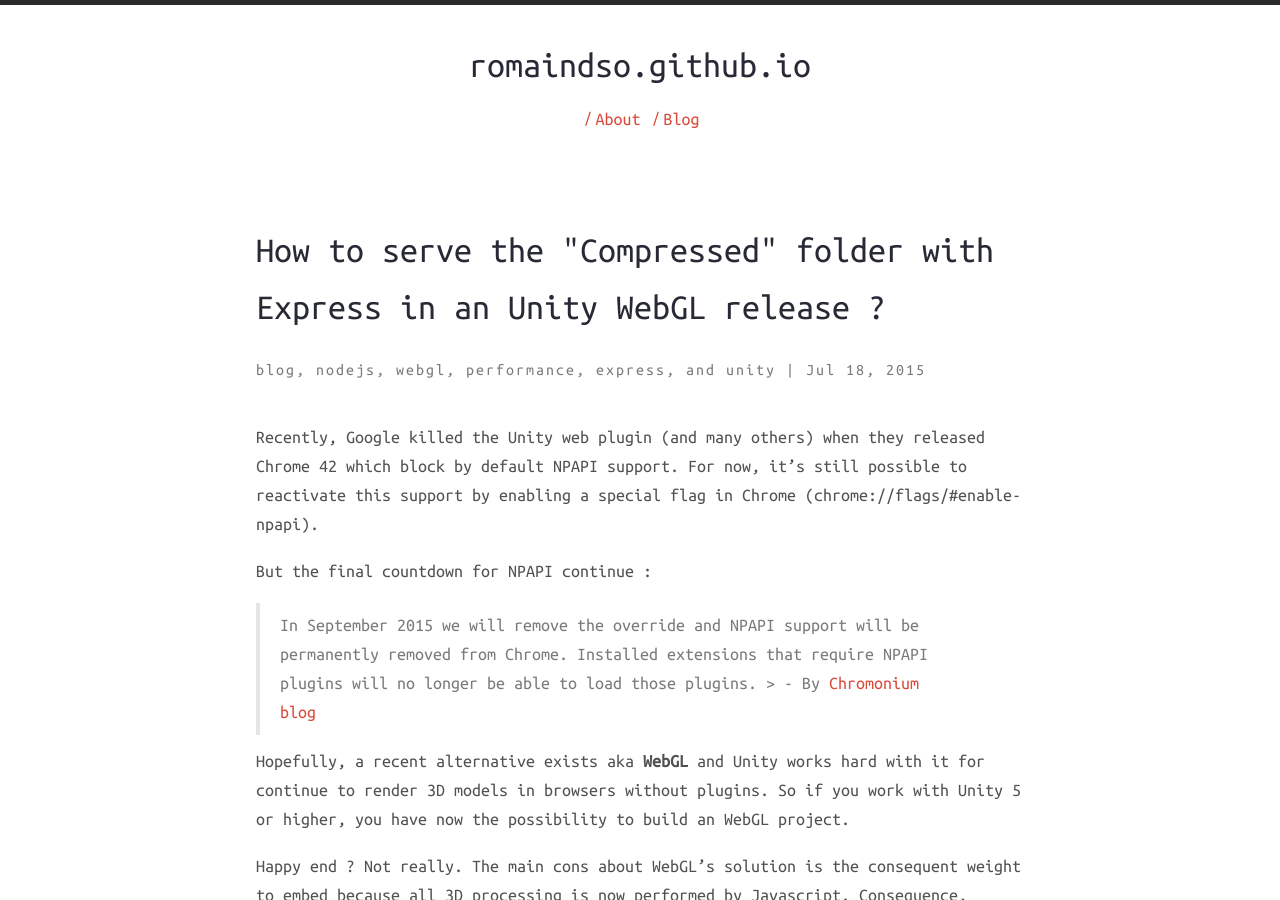
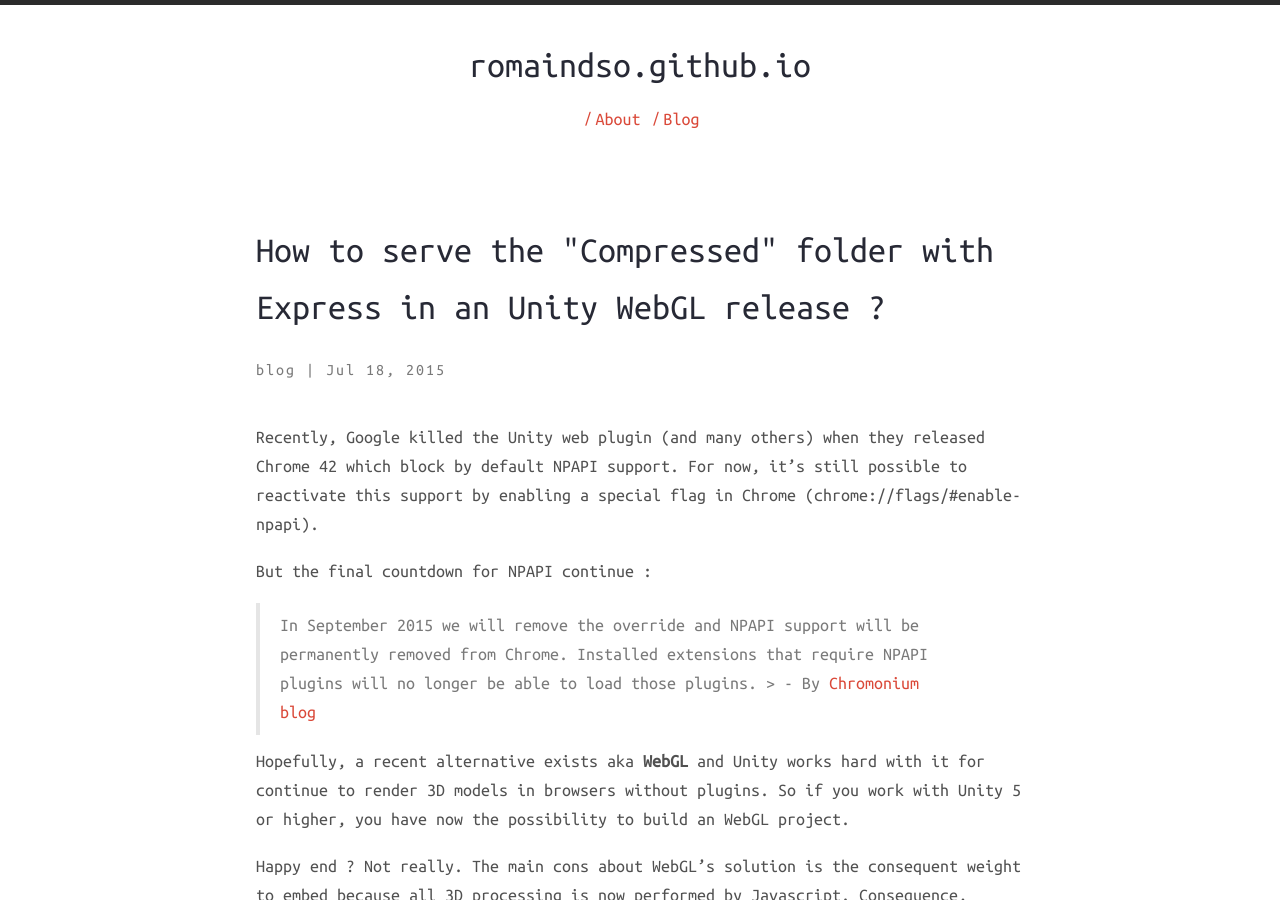
Before and after one commit to romaindso/romaindso.github.io, a Jekyll site: the page built from _posts/2015-07-18-how-to-serve-unity-webgl-compress-folder-with-express.markdown, in a window 1280 px wide and 900 px high. Built offline with Jekyll 4.4.1, drawn with Linux system fonts in a browser that asks for light colours; nearby versions of some CDN libraries; some of the changed text lies outside the part shown.

Commit message:
Write tags manually at the end of post (workaround)

```diff
--- a/_posts/2015-07-18-how-to-serve-unity-webgl-compress-folder-with-express.markdown
+++ b/_posts/2015-07-18-how-to-serve-unity-webgl-compress-folder-with-express.markdown
@@ -5,11 +5,6 @@ date:   2015-07-18 12:48:45
 description: "How to serve the \"Compressed\" folder with Express in an Unity WebGL release ?"
 categories:
 - blog
-- nodejs
-- webgl
-- performance
-- express
-- unity
 ---
 
 Recently, Google killed the Unity web plugin (and many others) when they released Chrome 42 which block by default NPAPI support. For now, it's still possible to reactivate this support by enabling a special flag in Chrome (chrome://flags/#enable-npapi).
```
Also changed, not shown: other parts of _posts/2015-07-18-how-to-serve-unity-webgl-compress-folder-with-express.markdown (+1 -0 lines).
